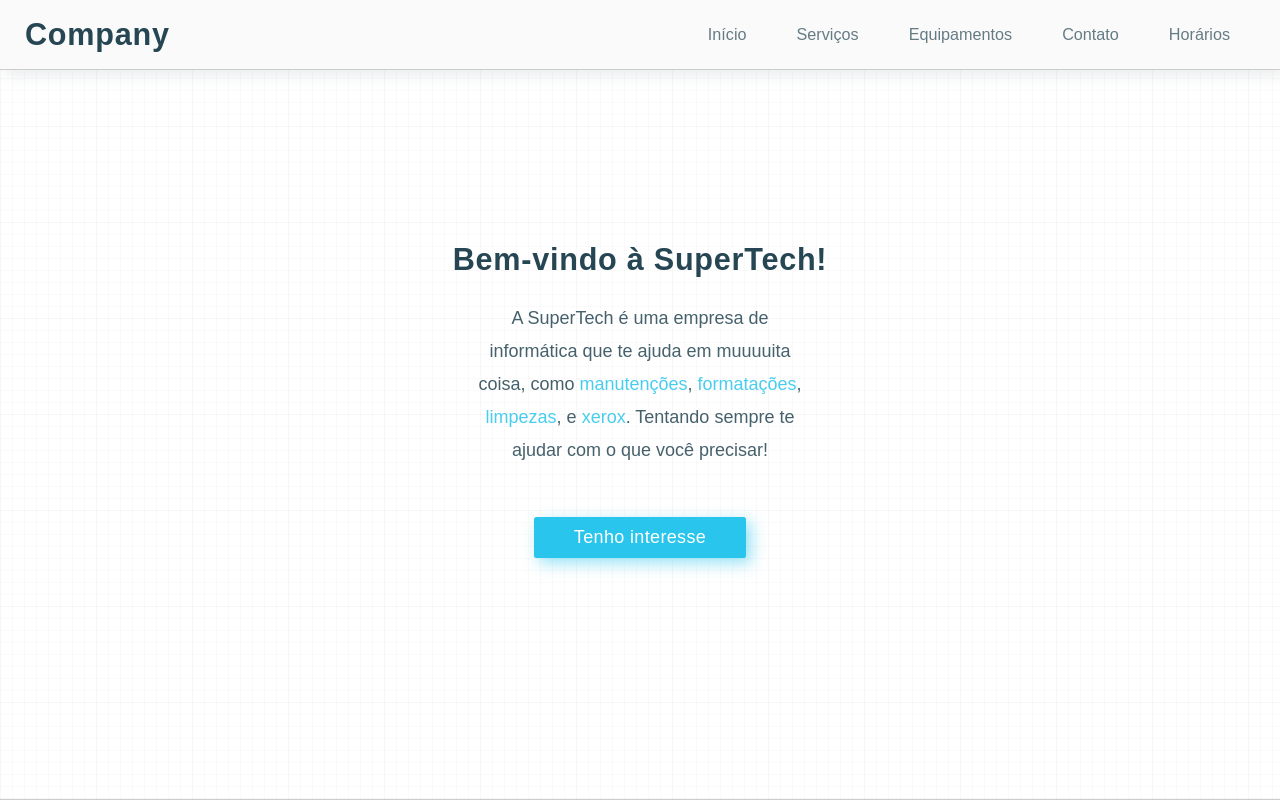
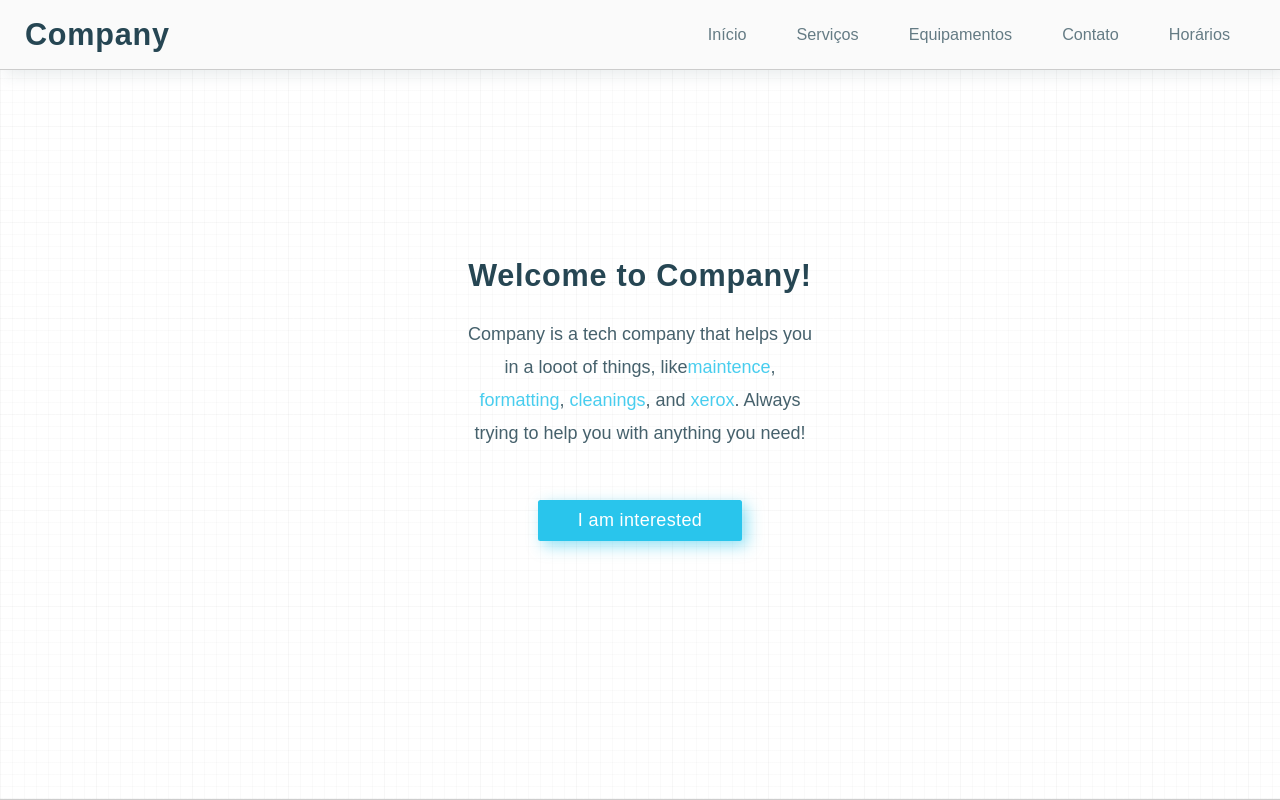
Before and after one commit to gasampaiosouza/tech-website, a Next.js app: page / in a window 1280 px wide. Shown: the top 800 px of the page. Built offline with nearby package versions, Linux system fonts and the light colour scheme.

Commit message:
change presentation text to english

```diff
--- a/components/Presentation/index.tsx
+++ b/components/Presentation/index.tsx
@@ -3,16 +3,16 @@ import style from './style.module.scss';
 const Presentation: React.FC = () => {
 	return (
 		<div className={style.container}>
-			<h1 className="title">Bem-vindo à SuperTech!</h1>
+			<h1 className="title">Welcome to Company!</h1>
 
 			<p className={`description ${style.description}`}>
-				A SuperTech é uma empresa de informática que te ajuda em muuuuita coisa,
-				como <span>manutenções</span>, <span>formatações</span>,{' '}
-				<span>limpezas</span>, e <span>xerox</span>. Tentando sempre te ajudar
-				com o que você precisar!
+				Company is a tech company that helps you in a looot of things, like
+				<span>maintence</span>, <span>formatting</span>, <span>cleanings</span>,
+				and <span>xerox</span>. Always trying to help you with anything you
+				need!
 			</p>
 
-			<button className="btn">Tenho interesse</button>
+			<button className="btn">I am interested</button>
 		</div>
 	);
 };
```
